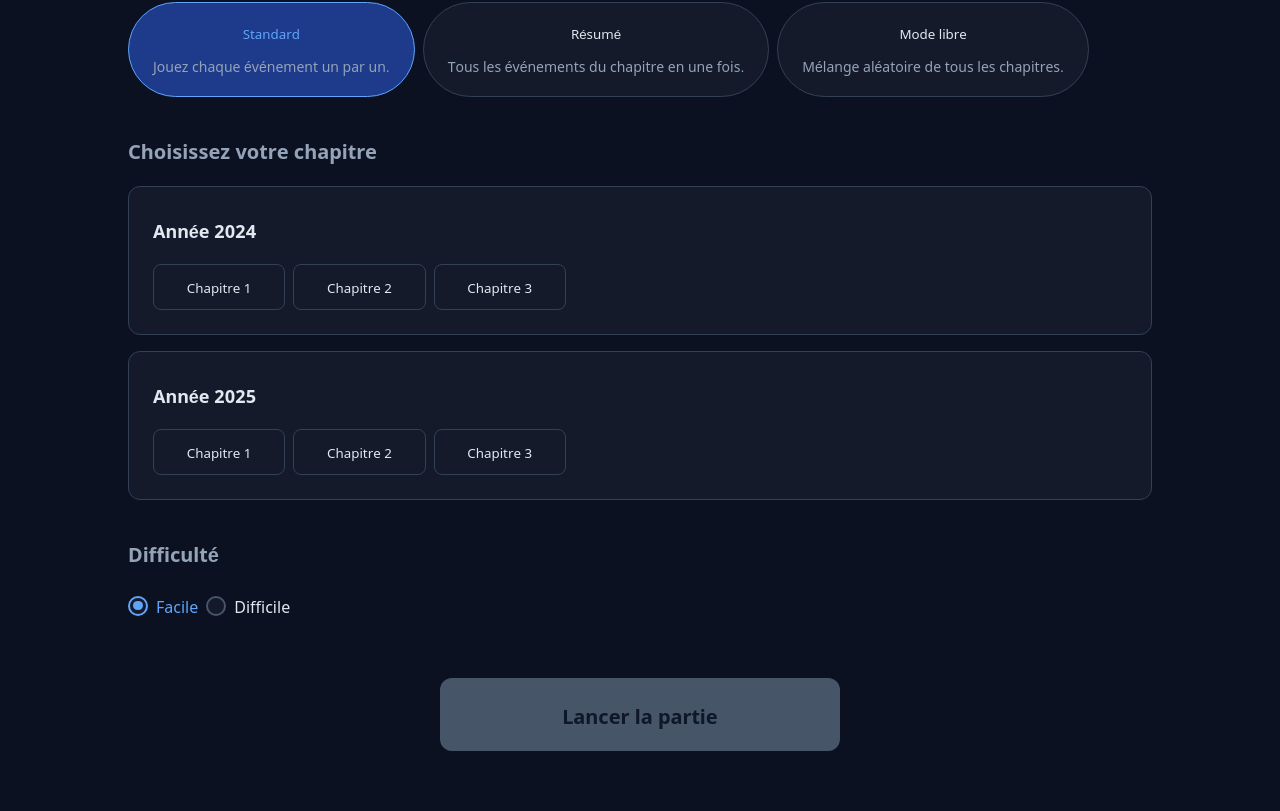
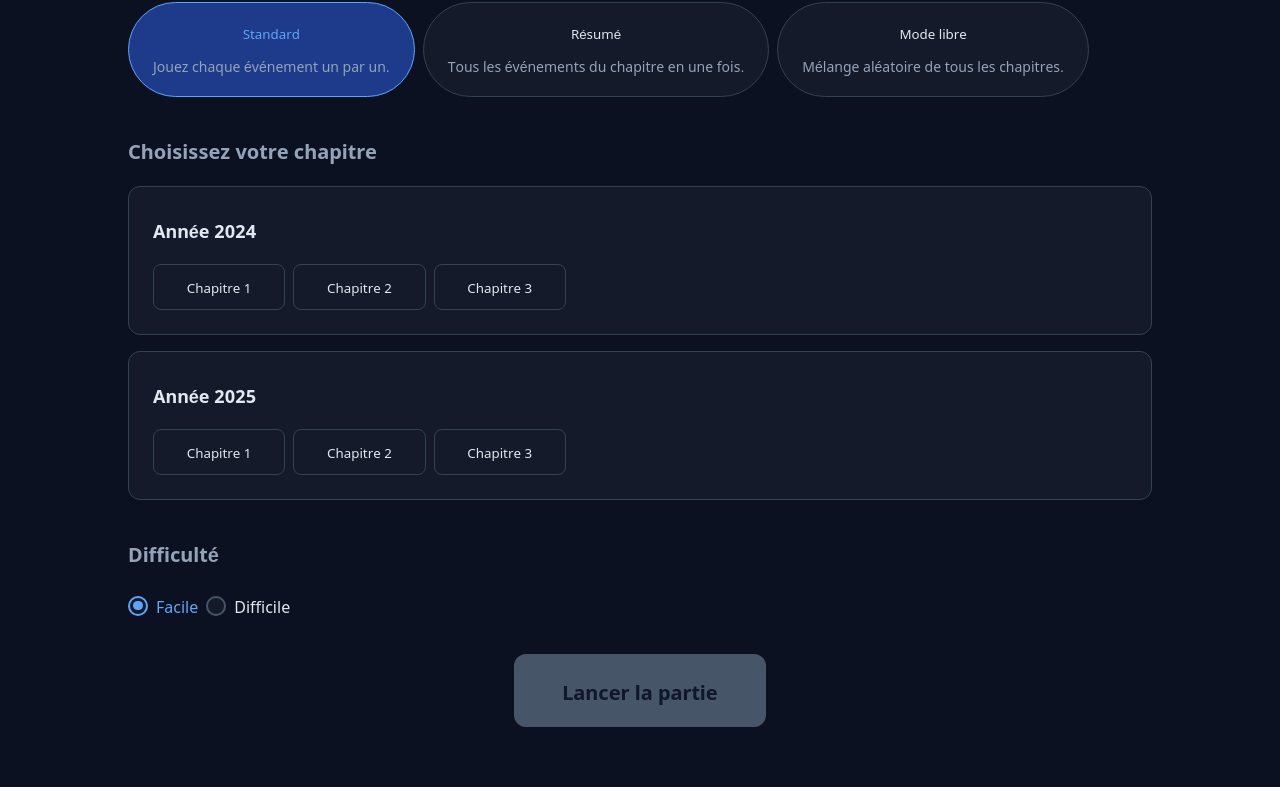
Before and after one commit to pdoucefy/edu-timeline, a Next.js app: page /fr/select in a window 1280 px wide. Shown: the part 286-1097 px from the top of the page. After the commit the page ends 1073 px from the top, so only its background shows below. Built offline with nearby package versions, Linux system fonts and the light colour scheme.

Commit message:
added Card, Button, and Typography components

```diff
--- a/src/app/[locale]/select/components/LevelSelectionClient.tsx
+++ b/src/app/[locale]/select/components/LevelSelectionClient.tsx
@@ -8,6 +8,8 @@ import { useRouter } from 'next/navigation';
 import { useCallback, useState } from 'react';
 import styled from 'styled-components';
 
+import { Button } from '@/components/common/Button.tsx';
+import { Card } from '@/components/common/Card.tsx';
 import { Page } from '@/components/common/Page.tsx';
 import {
   type SelectionDescriptor,
@@ -38,16 +40,6 @@ const SectionLabel = styled.h2`
   font-size: ${({ theme }) => theme.typography.fontSize.lg};
   font-weight: ${({ theme }) => theme.typography.fontWeight.semibold};
   color: ${({ theme }) => theme.colors.textMuted};
-`;
-
-const YearCard = styled.div`
-  background: ${({ theme }) => theme.colors.surface};
-  border: 1px solid ${({ theme }) => theme.colors.border};
-  border-radius: ${({ theme }) => theme.radii.lg};
-  padding: ${({ theme }) => theme.spacing.lg};
-  display: flex;
-  flex-direction: column;
-  gap: ${({ theme }) => theme.spacing.md};
 `;
 
 const YearTitle = styled.h3`
@@ -174,42 +166,6 @@ const DifficultyLabel = styled.label<{ $active: boolean }>`
   cursor: pointer;
 `;
 
-const StartButton = styled.button`
-  display: inline-flex;
-  align-items: center;
-  justify-content: center;
-  padding: ${({ theme }) => `${theme.spacing.md} ${theme.spacing.xxl}`};
-  background: ${({ theme }) => theme.colors.primary};
-  color: ${({ theme }) => theme.colors.textInverse};
-  font-size: ${({ theme }) => theme.typography.fontSize.lg};
-  font-weight: ${({ theme }) => theme.typography.fontWeight.semibold};
-  border: none;
-  border-radius: ${({ theme }) => theme.radii.lg};
-  cursor: pointer;
-  transition: background-color 0.2s ease;
-  width: 100%;
-  max-width: 400px;
-  margin-top: ${({ theme }) => theme.spacing.lg};
-
-  &:hover {
-    background: ${({ theme }) => theme.colors.primaryHover};
-  }
-
-  &:active {
-    background: ${({ theme }) => theme.colors.primaryActive};
-  }
-
-  &:disabled {
-    background: ${({ theme }) => theme.colors.borderStrong};
-    cursor: not-allowed;
-  }
-
-  &:focus-visible {
-    outline: 2px solid ${({ theme }) => theme.colors.primary};
-    outline-offset: 2px;
-  }
-`;
-
 const EmptyState = styled.p`
   text-align: center;
   color: ${({ theme }) => theme.colors.textMuted};
@@ -297,7 +253,7 @@ const YearSection = ({
   );
 
   return (
-    <YearCard>
+    <Card>
       <YearTitle>
         {t('yearLabel')} {year.year}
       </YearTitle>
@@ -317,7 +273,7 @@ const YearSection = ({
           );
         })}
       </ChapterGrid>
-    </YearCard>
+    </Card>
   );
 };
 
@@ -487,9 +443,14 @@ export const LevelSelectionClient = ({ years, locale }: LevelSelectionClientProp
         </DifficultyRadioGroup>
       </Section>
 
-      <StartButton onClick={handleStart} disabled={!canStart} aria-disabled={!canStart}>
+      <Button
+        $variant="primary"
+        onClick={handleStart}
+        disabled={!canStart}
+        aria-disabled={!canStart}
+      >
         {t('startGame')}
-      </StartButton>
+      </Button>
     </Page>
   );
 };
--- /dev/null
+++ b/src/components/common/Button.tsx
@@ -0,0 +1,71 @@
+'use client';
+
+import { ButtonHTMLAttributes, ComponentPropsWithoutRef } from 'react';
+import styled, { css } from 'styled-components';
+
+import { Link } from '@/i18n/navigation.ts';
+
+type ButtonVariant = 'primary' | 'secondary' | 'link';
+type StyledButtonProps = { $variant: ButtonVariant };
+
+const StyledButton = styled.button<StyledButtonProps>(
+  ({ theme, $variant }) => css`
+    display: inline-flex;
+    align-items: center;
+    justify-content: center;
+    padding: ${theme.spacing.md} ${theme.spacing.xxl};
+    font-size: ${theme.typography.fontSize.lg};
+    font-weight: ${theme.typography.fontWeight.semibold};
+    border-radius: ${theme.radii.lg};
+    background-color: ${$variant === 'secondary' ? 'transparent' : theme.colors.primary};
+    color: ${$variant === 'secondary' ? theme.colors.primary : theme.colors.textInverse};
+    border: ${$variant === 'secondary' ? `1px solid ${theme.colors.primary}` : 'none'};
+    text-decoration: none;
+    transition: background-color 0.2s ease;
+    cursor: pointer;
+
+    &:hover {
+      background-color: ${$variant === 'secondary'
+        ? theme.colors.primaryMuted
+        : theme.colors.primaryHover};
+    }
+
+    &:active {
+      background-color: ${$variant === 'secondary'
+        ? theme.colors.primaryMuted
+        : theme.colors.primaryActive};
+      ${$variant === 'secondary' &&
+      css`
+        color: ${theme.colors.textInverse};
+      `}
+    }
+
+    &:disabled {
+      background: ${theme.colors.borderStrong};
+      cursor: not-allowed;
+    }
+
+    &:focus-visible {
+      outline: 2px solid ${theme.colors.primary};
+      outline-offset: 2px;
+    }
+  `,
+);
+
+type ButtonProps =
+  | ({
+      $variant: 'link';
+    } & Omit<ComponentPropsWithoutRef<typeof Link>, 'as'>)
+  | ({
+      $variant: Exclude<ButtonVariant, 'link'>;
+    } & ButtonHTMLAttributes<HTMLButtonElement>);
+
+export const Button = ({ $variant, ...rest }: ButtonProps) => {
+  if ($variant === 'link') {
+    const props = rest as Omit<ComponentPropsWithoutRef<typeof Link>, 'as'>;
+    return <StyledButton as={Link} $variant={$variant} {...props} />;
+  }
+
+  const props = rest as ButtonHTMLAttributes<HTMLButtonElement>;
+  return <StyledButton $variant={$variant} {...props} />;
+};
--- /dev/null
+++ b/src/components/common/Card.tsx
@@ -0,0 +1,21 @@
+'use client';
+
+import styled from 'styled-components';
+
+export const Card = styled.div`
+  display: flex;
+  flex-direction: column;
+  border-radius: ${({ theme }) => theme.radii.lg};
+  background-color: ${({ theme }) => theme.colors.surface};
+  border: 1px solid ${({ theme }) => theme.colors.border};
+  box-shadow: ${({ theme }) => theme.shadows.sm};
+  padding: ${({ theme }) => theme.spacing.lg};
+  gap: ${({ theme }) => theme.spacing.md};
+  overflow: hidden;
+  width: 100%;
+
+  &[data-failed='true'] {
+    border: 2px solid ${({ theme }) => theme.colors.error};
+    box-shadow: 0 0 12px ${({ theme }) => theme.colors.errorMuted};
+  }
+`;
```
Also changed, not shown: src/app/[locale]/error.tsx (+8 -35 lines), src/app/[locale]/page.tsx (+6 -33 lines), src/app/[locale]/play/components/EndOfGameScreen.tsx (+6 -50 lines), src/app/[locale]/play/components/EventCard.tsx (+3 -19 lines), src/app/global-error.tsx (+7 -35 lines).
